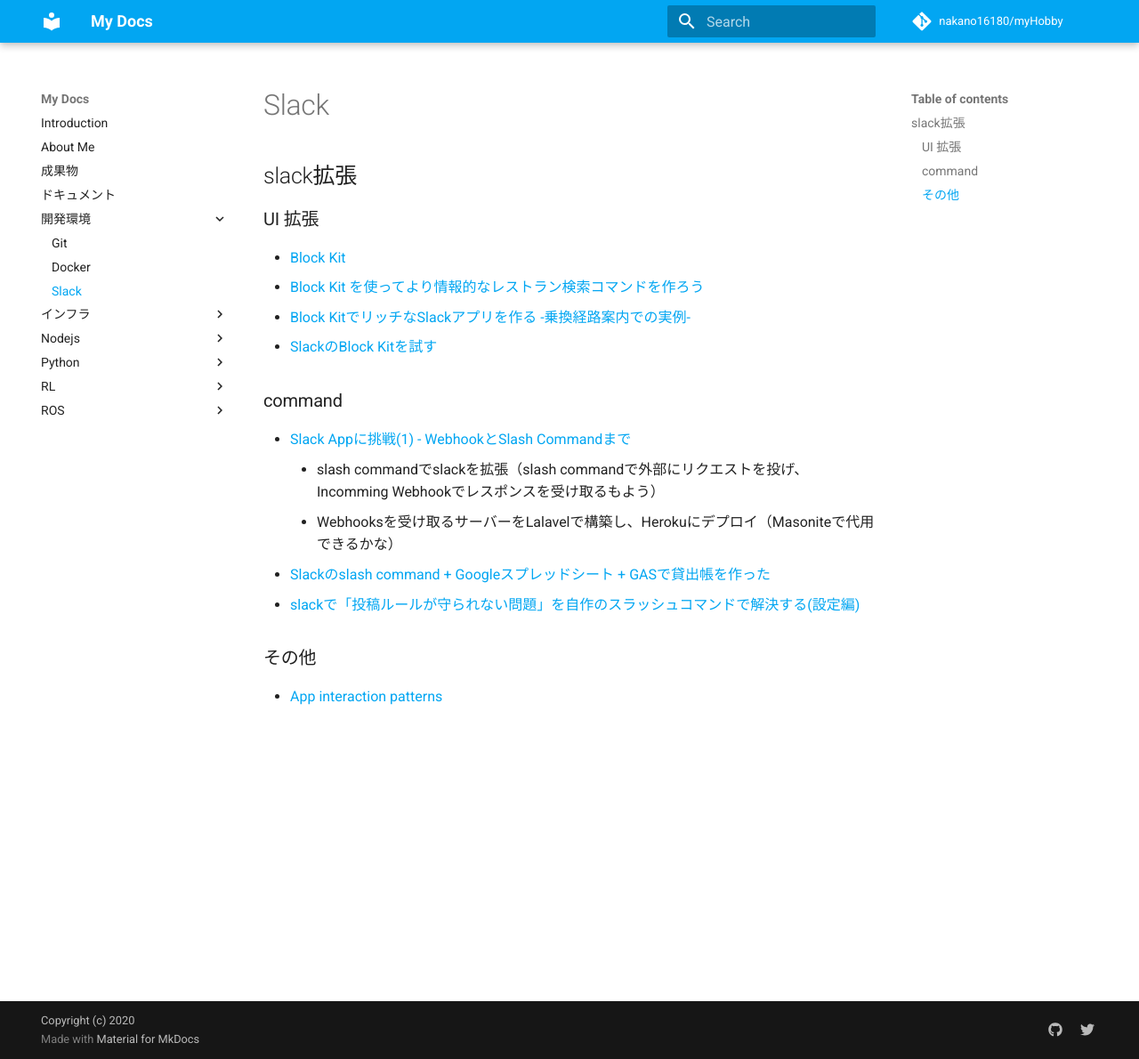
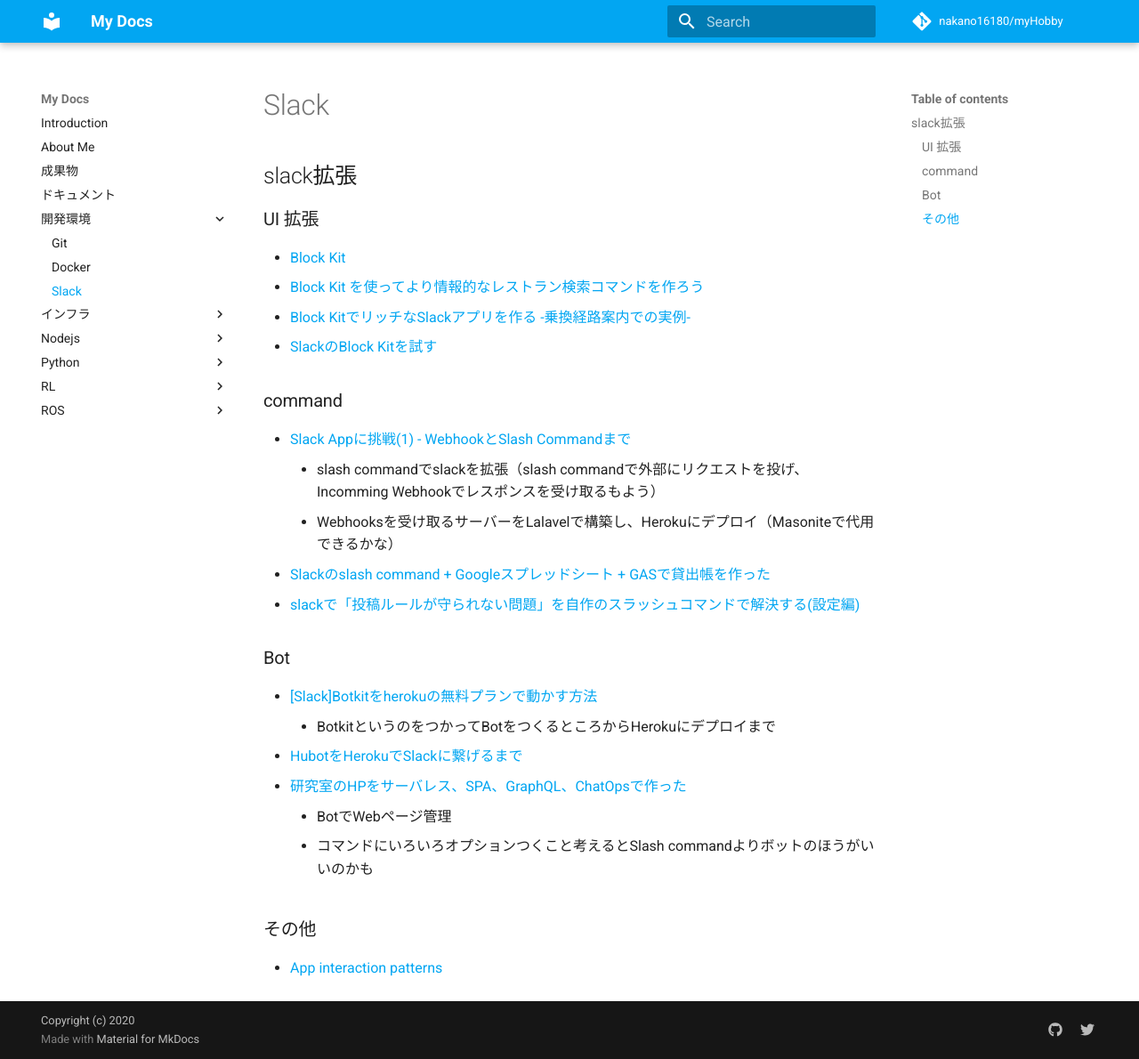
Before and after one commit to nakano16180/myHobby, an MkDocs documentation site: the page built from docs/dev/slack-extend.md, in a window 1280 px wide and 1190 px high. Shown: the whole window at 89% size. Built offline with MkDocs 1.6.1 and Material for MkDocs 9.7.7, drawn with Linux system fonts in a browser that asks for light colours; comment, search, counter and statistics services are not loaded.

Commit message:
update slack page

```diff
--- a/docs/dev/slack-extend.md
+++ b/docs/dev/slack-extend.md
@@ -11,5 +11,14 @@
     - Webhooksを受け取るサーバーをLalavelで構築し、Herokuにデプロイ（Masoniteで代用できるかな）
   - [Slackのslash command + Googleスプレッドシート + GASで貸出帳を作った](https://note.com/yuickomori/n/nb0ecbff77056)
   - [slackで「投稿ルールが守られない問題」を自作のスラッシュコマンドで解決する(設定編)](https://qiita.com/marogoma/items/e3003564c1b8b7b09e29)
+
+### Bot
+  - [[Slack]Botkitをherokuの無料プランで動かす方法](https://qiita.com/biga816/items/148a1156cd8b1a964b91)
+    - BotkitというのをつかってBotをつくるところからHerokuにデプロイまで
+  - [HubotをHerokuでSlackに繋げるまで](https://qiita.com/chibi929/items/79161111dee411000411)
+  - [研究室のHPをサーバレス、SPA、GraphQL、ChatOpsで作った](https://qiita.com/asmsuechan/items/17f168f151346ac5cf65)
+    - BotでWebページ管理
+    - コマンドにいろいろオプションつくこと考えるとSlash commandよりボットのほうがいいのかも
+
 ### その他
   - [App interaction patterns](https://github.com/slackapi/app-interaction-patterns)
```
